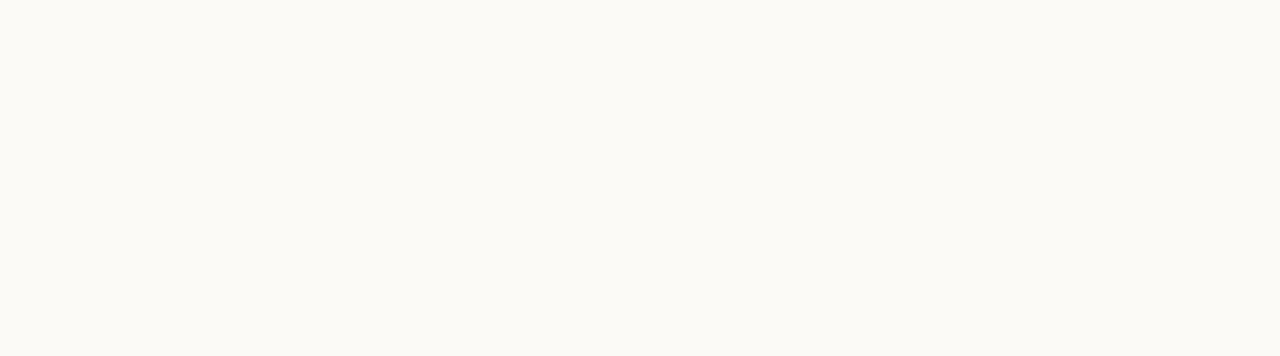
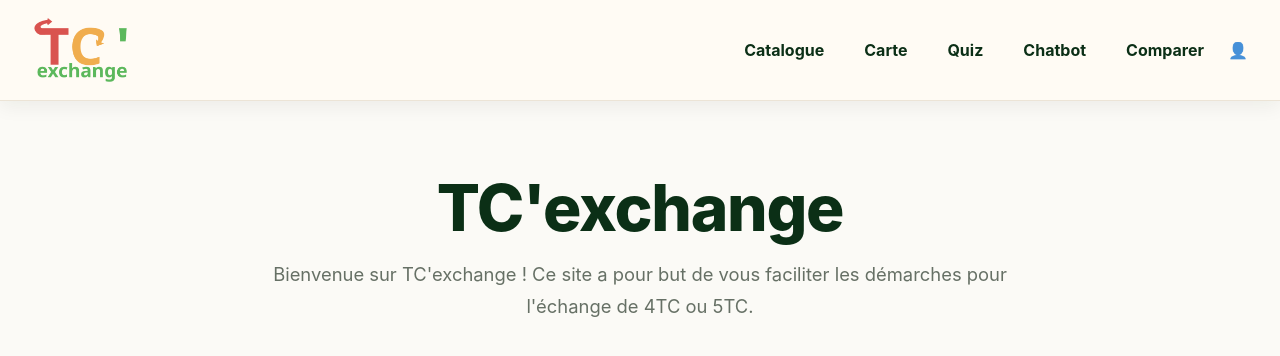
Before and after one commit to SsylaB/tcexchange-web, a React (Vite) app: page / in a window 1280 px wide. Shown: the top 356 px of the page. Built offline with nearby package versions, Linux system fonts and the light colour scheme.

Commit message:
Update App.tsx

```diff
--- a/src/App.tsx
+++ b/src/App.tsx
@@ -1,4 +1,4 @@
-import { BrowserRouter, Routes, Route, Navigate } from "react-router-dom";
+import { BrowserRouter, Routes, Route } from "react-router-dom";
 import Layout from "./components/Layout";
 import LoginPage from "./pages/LoginPage.tsx";
 import CatalogPage from "./pages/CatalogPage";
@@ -10,12 +10,14 @@ import HomePage from "./pages/HomePage";
 import MapPage from "./pages/MapPage";
 
 function App() {
-    const user = localStorage.getItem("username");
     return (
         <BrowserRouter>
             <Routes>
+                {/* On garde la route login au cas où tu en as besoin plus tard */}
                 <Route path="/login" element={<LoginPage />} />
-                <Route element={user ? <Layout /> : <Navigate to="/" />}>
+
+                {/* Toutes les autres routes sont maintenant accessibles directement via le Layout */}
+                <Route element={<Layout />}>
                     <Route path="/" element={<HomePage />} />
                     <Route path="/catalog" element={<CatalogPage />} />
                     <Route path="/destination/:id" element={<DestinationPage />} />
```
